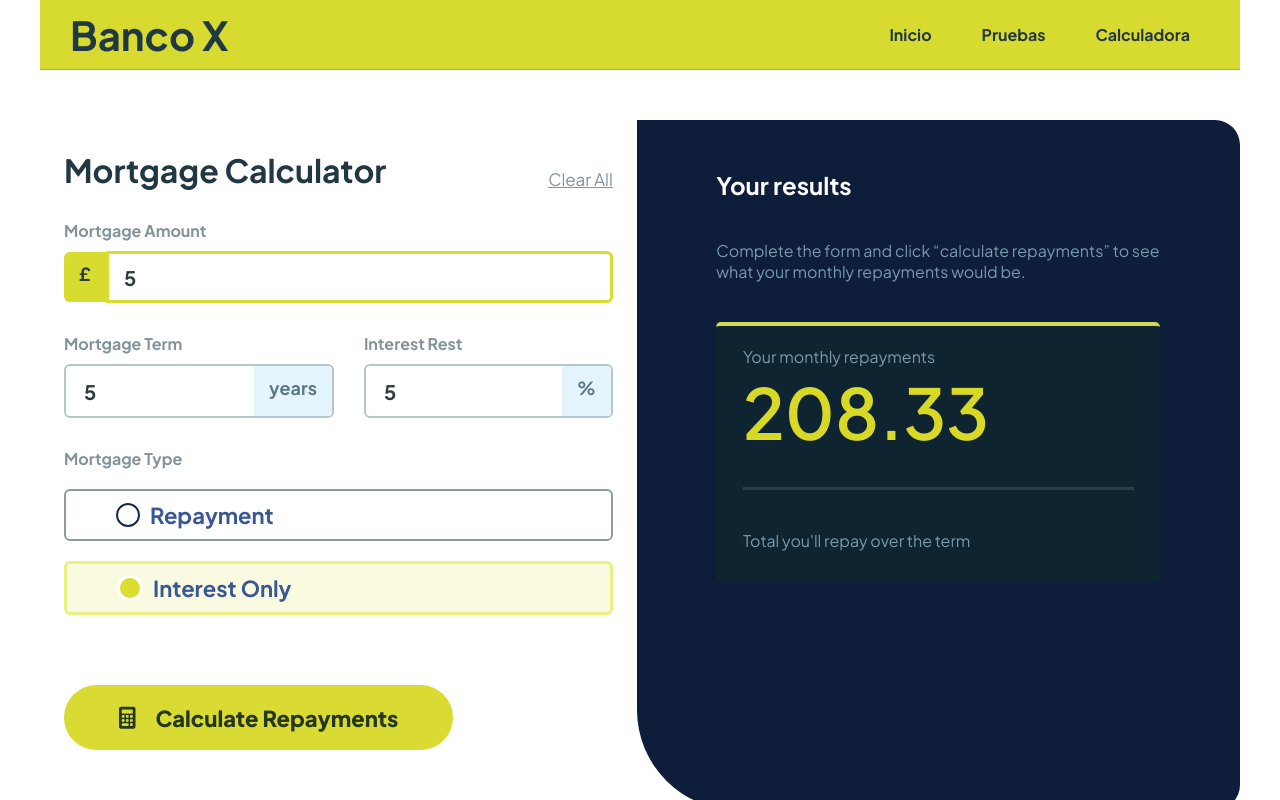
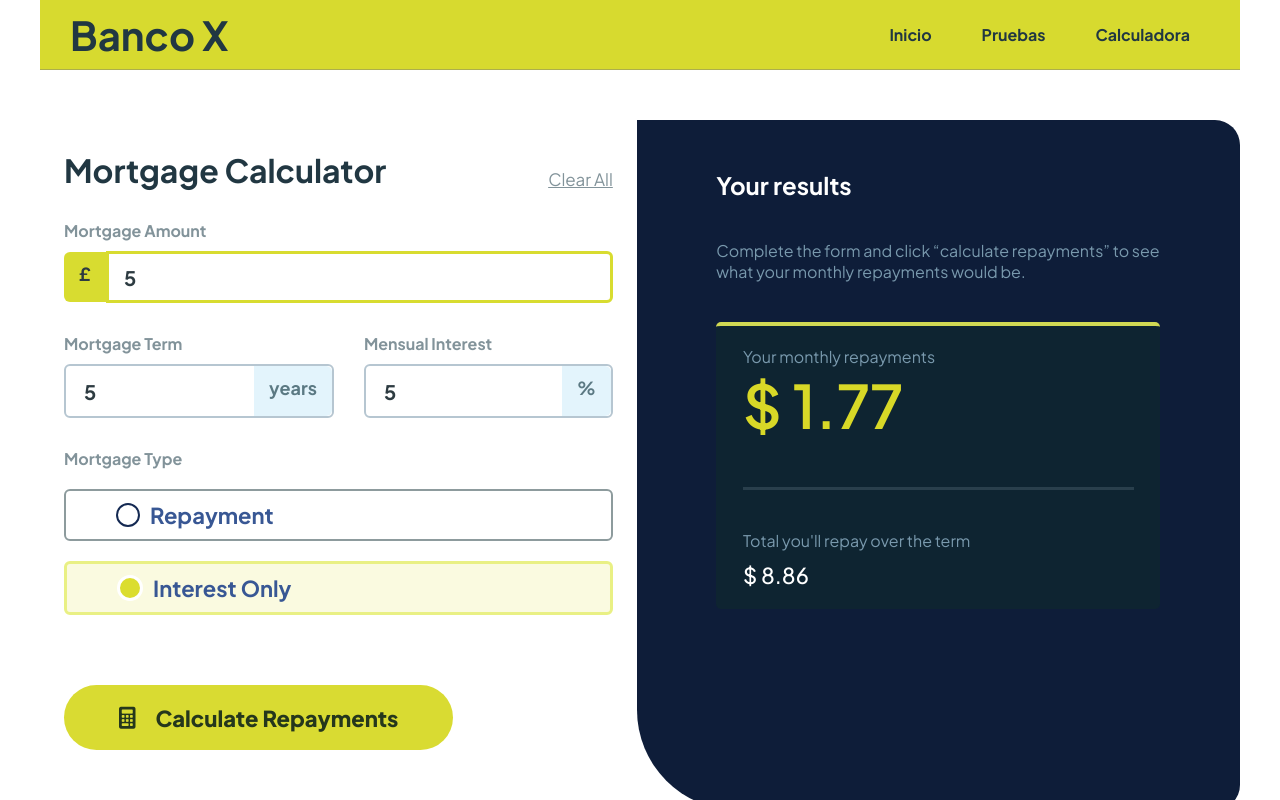
Before and after one commit to bralmoca912/Mortgage-Calculator, a plain HTML site: page index.html in a window 1280 px wide. Both pictures are taken after typing "5", "5", "5" into the empty fields and a click on the button "Calculate Repayments". Shown: the top 800 px of the page. Drawn offline with Linux system fonts and the light colour scheme.

Commit message:
Cálculos de interes correctos

```diff
--- a/calculadora.js
+++ b/calculadora.js
@@ -4,6 +4,8 @@ const calcButton = document.getElementById('calculateButton');
 const resultsI = document.querySelector('.resultsI');
 const resultsC = document.querySelector('.resultsC');
 var inputs = document.querySelectorAll('#formCalculator');
+let resultMonth, resultOver;
+
 
 var numInputs = Array.from(document.querySelectorAll('#myForm input[type="number"]'));
 var radioButtons = Array.from(document.querySelectorAll('#myForm input[type="radio"]'));
@@ -25,12 +27,29 @@ window.addEventListener('keyup', (e) => { // window escucha el evento keyup en t
 function handleEvent() {
   resultsI.classList.add('hidden');
   resultsC.classList.remove('hidden');
+  const num0 = parseFloat(document.getElementById('num0').value) || 0;
   const num1 = parseFloat(document.getElementById('num1').value) || 0;
   const num2 = parseFloat(document.getElementById('num2').value) || 0;
-  const num3 = parseFloat(document.getElementById('num3').value) || 0;
-  const payType = parseFloat(document.querySelector('input[name="pago"]:checked')?.value) || 1;
-  const resultMonth = num1 * (num3 / 12) * num2 * payType;
+  const payType = parseFloat(document.querySelector('input[name="pago"]:checked')?.value);
+
+  r0 = (num2 * 0.01);
+  r1 = (1 + r0) ** num1;
+
+  const resultMonth0 = (num0 * r0 * r1) / (r1 - 1);
+  const resultOver0 = resultMonth0 * 12;
+
+  const resultOver1 = resultOver0 - num0;
+  const resultMonth1 = resultOver1 / num1;
+
+  if (payType === 0) {
+    resultMonth = resultMonth0;
+    resultOver = resultOver0;
+  } else {
+    resultMonth = resultMonth1;
+    resultOver = resultOver1;
+  }
 
   // Mostrar el resultado
-  document.getElementById('resultMonth').textContent = `${resultMonth.toFixed(2)}`;
+  document.getElementById('resultMonth').textContent = `$ ${resultMonth.toFixed(2)}`;
+  document.getElementById('resultOver').textContent = `$ ${resultOver.toFixed(2)}`;
 }
--- a/index.html
+++ b/index.html
@@ -47,7 +47,7 @@
         <h4>Mortgage Amount</h4>
         <div>
           <p>£</p>
-          <input type="number" id="num1" placeholder="Ejem: 300">
+          <input type="number" id="num0" placeholder="Ejem: 20000">
         </div>
       </div>
 
@@ -56,14 +56,14 @@
         <div>
           <h4>Mortgage Term</h4>
           <div>
-            <input type="number" id="num2" placeholder="Ejem: 12">
+            <input type="number" id="num1" placeholder="Ejem: 12">
             <p>years</p>
           </div>
         </div>
         <div>
-          <h4>Interest Rest</h4>
+          <h4>Mensual Interest</h4>
           <div>
-            <input type="number" id="num3" placeholder="Ejem: 3.5">
+            <input type="number" id="num2" placeholder="Ejem: 3">
             <p>%</p>
           </div>
         </div>
@@ -73,12 +73,12 @@
       <div class="bloque3">
         <h4>Mortgage Type</h4>
         <div>
-          <input type="radio" name="pago" id="option1" value="10">
+          <input type="radio" name="pago" id="option1" value="0">
           <label for="option1">Repayment</label>
         </div>
 
         <div>
-          <input type="radio" name="pago" id="option2" value="20" checked="checked">
+          <input type="radio" name="pago" id="option2" value="1" checked="checked">
           <label for="option2">Interest Only</label>
         </div>
       </div>
--- a/style.css
+++ b/style.css
@@ -258,7 +258,7 @@ main {
 
 .resultMonth {
     height: 100px;
-    font-size: 70px;
+    font-size: 60px;
     font-weight: 600;
     color: rgba(216, 216, 39);
     border-bottom: 3px solid #293f4c;
```
